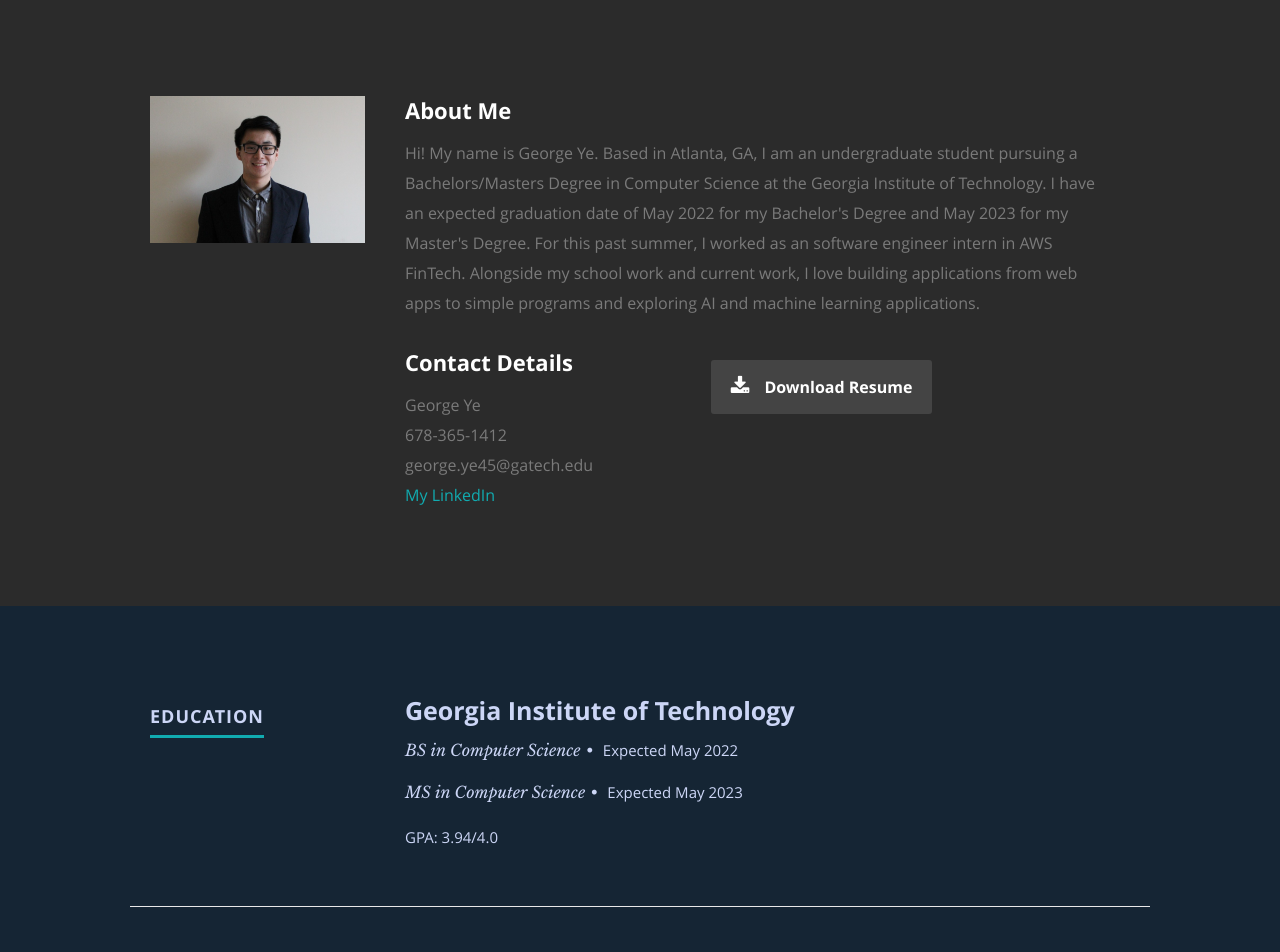
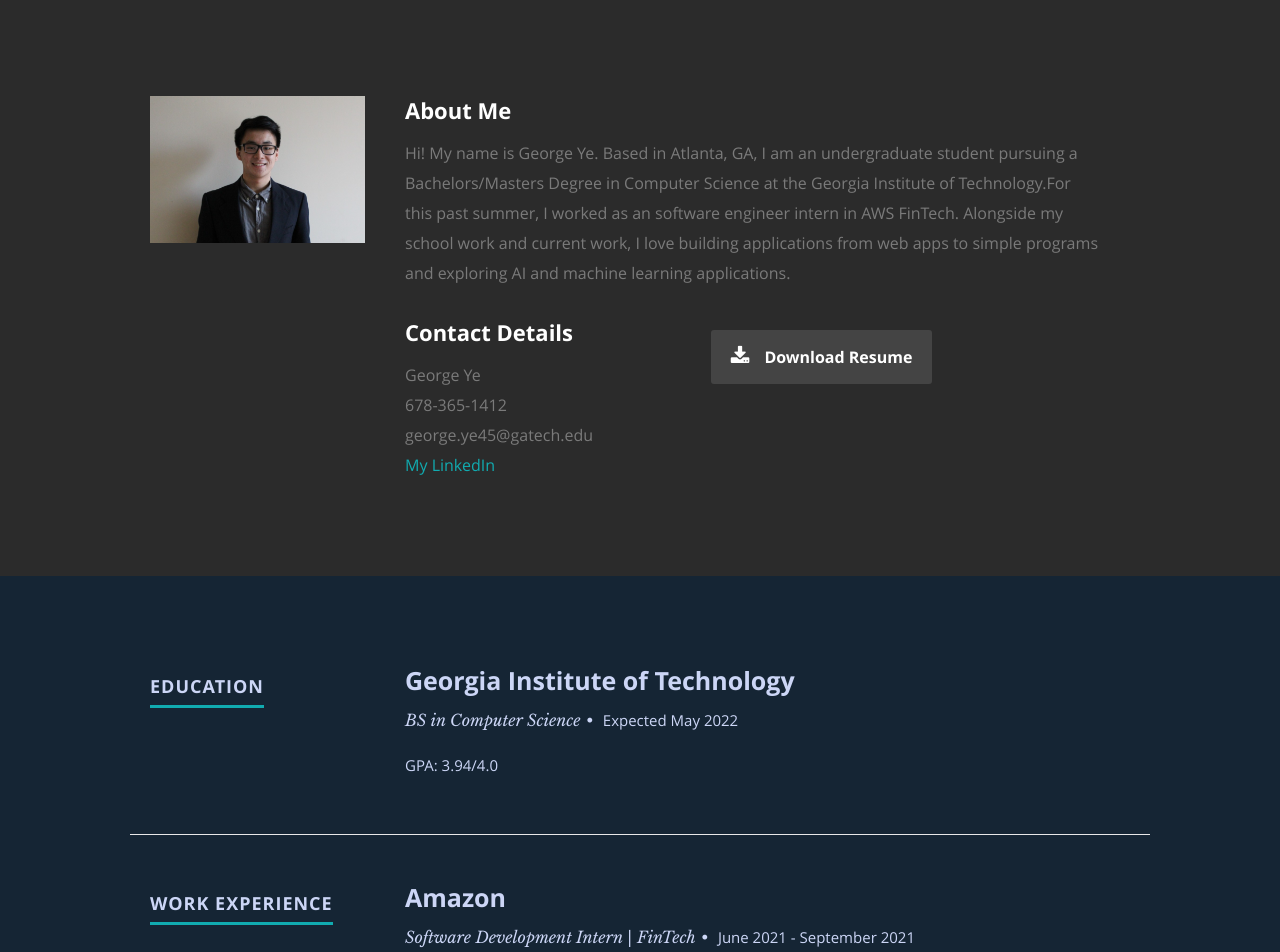
Before and after one commit to george-ye45/george-ye45.github.io, a React (Create React App) app: page / in a window 1280 px wide. Shown: the part 800-1752 px from the top of the page. Built offline with nearby package versions, Linux system fonts and the light colour scheme.

Commit message:
new stuff

```diff
--- a/src/Components/About.js
+++ b/src/Components/About.js
@@ -10,7 +10,7 @@ class About extends Component {
       var phone= this.props.data.phone;
       var email = this.props.data.email;
     }
-    let bio = "Hi! My name is George Ye. Based in Atlanta, GA, I am an undergraduate student pursuing a Bachelors/Masters Degree in Computer Science at the Georgia Institute of Technology. I have an expected graduation date of May 2022 for my Bachelor's Degree and May 2023 for my Master's Degree. " +
+    let bio = "Hi! My name is George Ye. Based in Atlanta, GA, I am an undergraduate student pursuing a Bachelors/Masters Degree in Computer Science at the Georgia Institute of Technology." +
     "For this past summer, I worked as an software engineer intern in AWS FinTech. Alongside my school work and current work, I love building applications from web apps to simple programs and exploring AI and machine learning applications."
 
     return (
--- a/src/Components/Resume.js
+++ b/src/Components/Resume.js
@@ -16,7 +16,7 @@ class Resume extends Component {
                <div className="twelve columns">
                <div ><h3 style = {{color: '#CCD6F6'}}>{"Georgia Institute of Technology"}</h3>
                   <p className="info">{"BS in Computer Science"}<span>&bull;</span> <em className="date">{"Expected May 2022"}</em></p>
-                  <p className="info">{"MS in Computer Science"}<span>&bull;</span> <em className="date">{"Expected May 2023"}</em></p>
+                  {/* <p className="info">{"MS in Computer Science"}<span>&bull;</span> <em className="date">{"Expected May 2023"}</em></p> */}
                   <p>{"GPA: 3.94/4.0"}</p>
               </div>
                </div>
```
Also changed, not shown: 3 other files (tests, documents, lock files or other folders).
